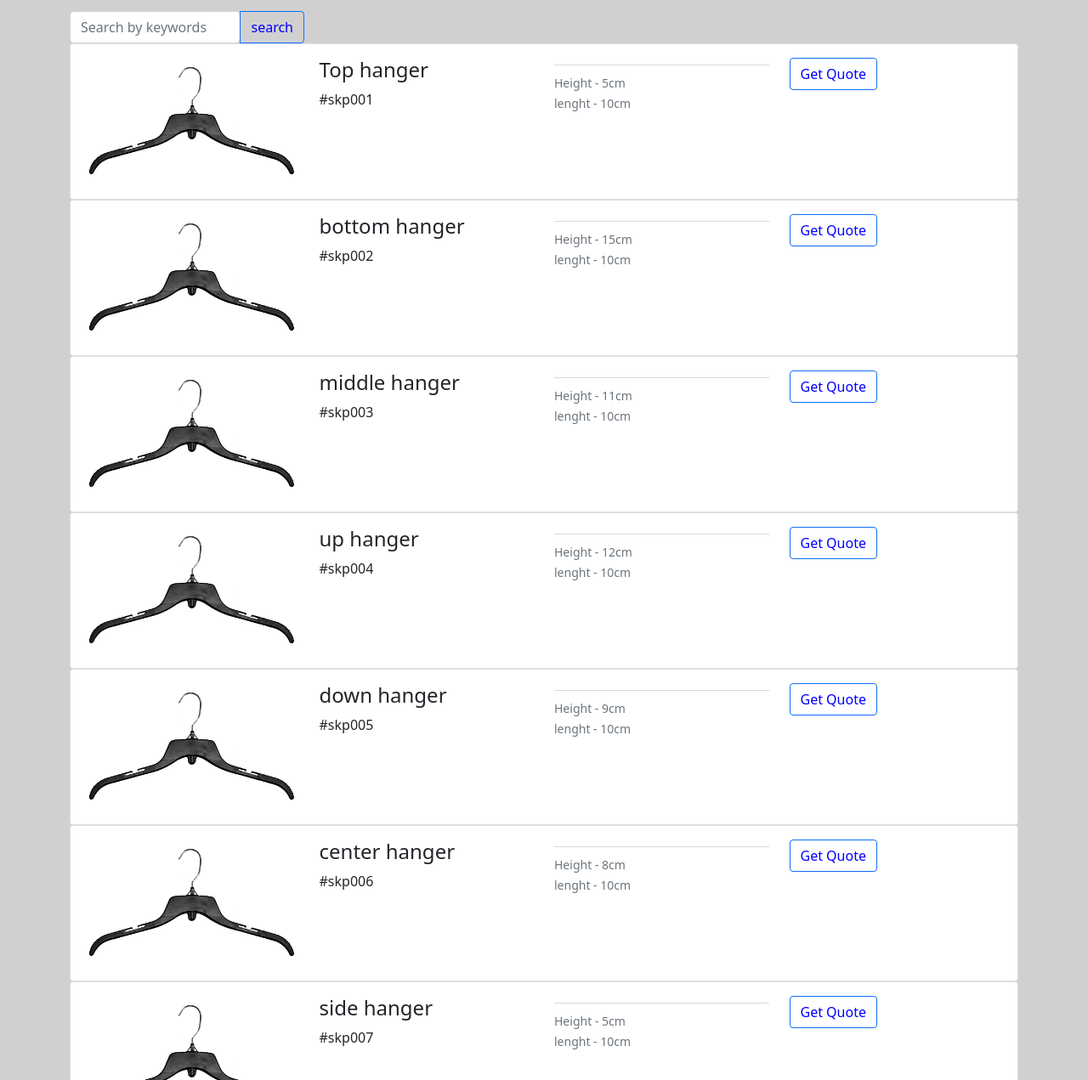
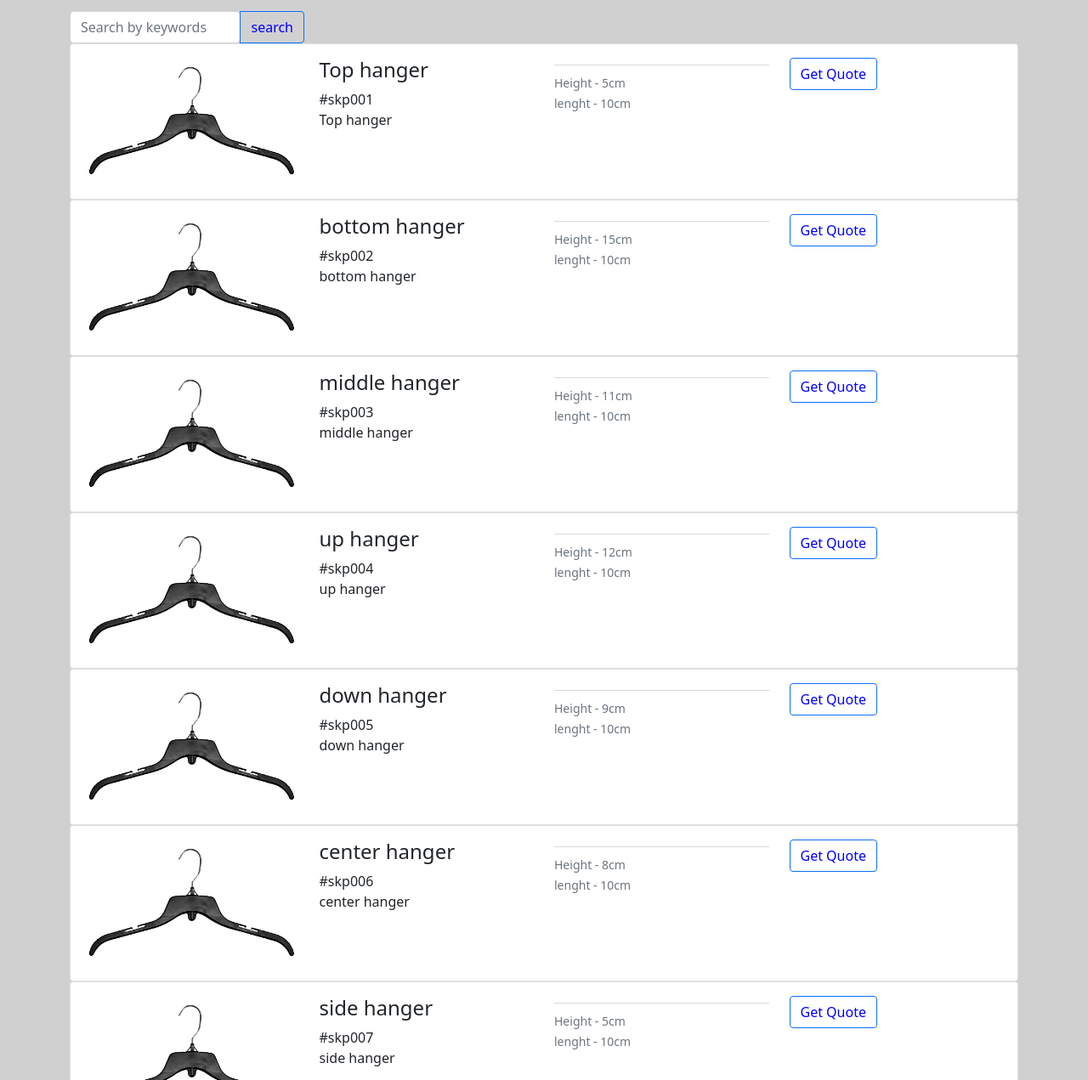
Before and after one commit to mjmarketing/srikumaranplast, a plain HTML site: page all-products.html in a window 1280 px wide. Shown: the part 169-1440 px from the top of the page at 85% size. Drawn offline with Linux system fonts and the light colour scheme; a web font is replaced by a local one.

Commit message:
Update all-products.html

```diff
--- a/all-products.html
+++ b/all-products.html
@@ -112,7 +112,7 @@
               <div class="col-md"> <img class="card-img" src="./card2-bp.jpg"></div>
               <div class="col-md">
                 <h4 class="card-title">Top hanger</h4>
-                <p class="card-text">#skp001</p>
+                <p class="card-text">#skp001<br>Top hanger</p>
               </div>
               <div class="col-md">
                 <div class="dropdown-divider"></div>
@@ -133,7 +133,7 @@
               <div class="col-md"> <img class="card-img" src="./card2-bp.jpg"></div>
               <div class="col-md">
                 <h4 class="card-title">bottom hanger</h4>
-                <p class="card-text">#skp002</p>
+                <p class="card-text">#skp002<br>bottom hanger</p>
               </div>
               <div class="col-md">
                 <div class="dropdown-divider"></div>
@@ -154,7 +154,7 @@
               <div class="col-md"> <img class="card-img" src="./card2-bp.jpg"></div>
               <div class="col-md">
                 <h4 class="card-title">middle hanger</h4>
-                <p class="card-text">#skp003</p>
+                <p class="card-text">#skp003<br>middle hanger</p>
               </div>
               <div class="col-md">
                 <div class="dropdown-divider"></div>
@@ -175,7 +175,7 @@
               <div class="col-md"> <img class="card-img" src="./card2-bp.jpg"></div>
               <div class="col-md">
                 <h4 class="card-title">up hanger</h4>
-                <p class="card-text">#skp004</p>
+                <p class="card-text">#skp004<br>up hanger</p>
               </div>
               <div class="col-md">
                 <div class="dropdown-divider"></div>
@@ -196,7 +196,7 @@
               <div class="col-md"> <img class="card-img" src="./card2-bp.jpg"></div>
               <div class="col-md">
                 <h4 class="card-title">down hanger</h4>
-                <p class="card-text">#skp005</p>
+                <p class="card-text">#skp005<br>down hanger</p>
               </div>
               <div class="col-md">
                 <div class="dropdown-divider"></div>
@@ -217,7 +217,7 @@
               <div class="col-md"> <img class="card-img" src="./card2-bp.jpg"></div>
               <div class="col-md">
                 <h4 class="card-title">center hanger</h4>
-                <p class="card-text">#skp006</p>
+                <p class="card-text">#skp006<br>center hanger</p>
               </div>
               <div class="col-md">
                 <div class="dropdown-divider"></div>
@@ -238,7 +238,7 @@
               <div class="col-md"> <img class="card-img" src="./card2-bp.jpg"></div>
               <div class="col-md">
                 <h4 class="card-title">side hanger</h4>
-                <p class="card-text">#skp007</p>
+                <p class="card-text">#skp007<br>side hanger</p>
               </div>
               <div class="col-md">
                 <div class="dropdown-divider"></div>
@@ -259,7 +259,7 @@
               <div class="col-md"> <img class="card-img" src="./card2-bp.jpg"></div>
               <div class="col-md">
                 <h4 class="card-title">stick hanger</h4>
-                <p class="card-text">#skp008</p>
+                <p class="card-text">#skp008<br>stick hanger</p>
               </div>
               <div class="col-md">
                 <div class="dropdown-divider"></div>
@@ -280,7 +280,7 @@
               <div class="col-md"> <img class="card-img" src="./card2-bp.jpg"></div>
               <div class="col-md">
                 <h4 class="card-title">cat hanger</h4>
-                <p class="card-text">#skp009</p>
+                <p class="card-text">#skp009<br>cat hanger</p>
               </div>
               <div class="col-md">
                 <div class="dropdown-divider"></div>
@@ -301,7 +301,7 @@
               <div class="col-md"> <img class="card-img" src="./card2-bp.jpg"></div>
               <div class="col-md">
                 <h4 class="card-title">table hanger</h4>
-                <p class="card-text">#skp010</p>
+                <p class="card-text">#skp010<br>table hanger</p>
               </div>
               <div class="col-md">
                 <div class="dropdown-divider"></div>
```
